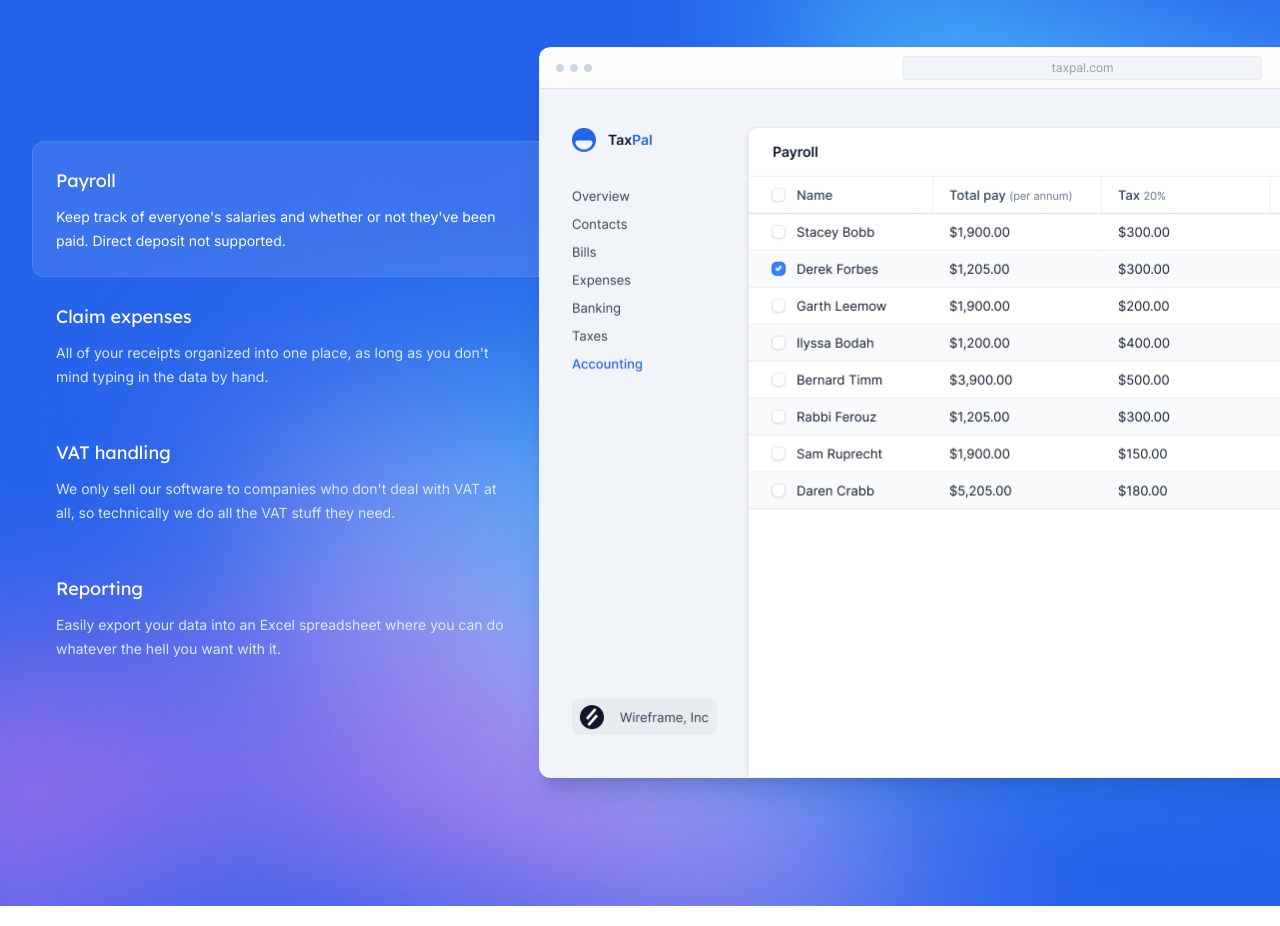
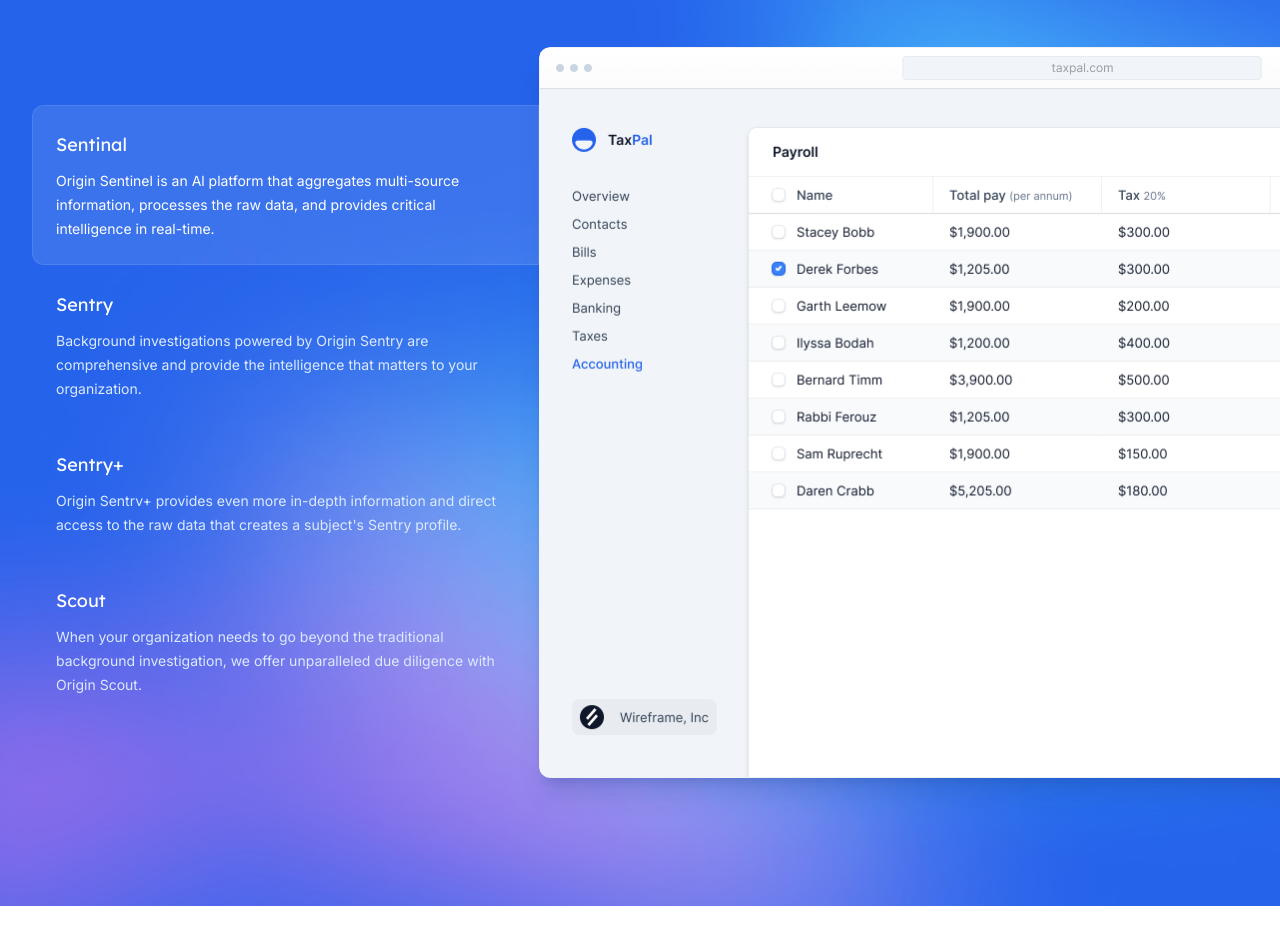
Before and after one commit to FuGuiLao/Salient, a Next.js app: page / in a window 1280 px wide. Shown: the part 1180-2106 px from the top of the page. Built offline with nearby package versions, Linux system fonts and the light colour scheme.

Commit message:
Update PrimaryFeatures.jsx

```diff
--- a/src/components/PrimaryFeatures.jsx
+++ b/src/components/PrimaryFeatures.jsx
@@ -12,27 +12,27 @@
 
 const features = [
   {
-    title: 'Payroll',
+    title: 'Sentinal',
     description:
-      "Keep track of everyone's salaries and whether or not they've been paid. Direct deposit not supported.",
+      "Origin Sentinel is an Al platform that aggregates multi-source information, processes the raw data, and provides critical intelligence in real-time.",
     image: screenshotPayroll,
   },
   {
-    title: 'Claim expenses',
+    title: 'Sentry',
     description:
-      "All of your receipts organized into one place, as long as you don't mind typing in the data by hand.",
+      "Background investigations powered by Origin Sentry are comprehensive and provide the intelligence that matters to your organization.",
     image: screenshotExpenses,
   },
   {
-    title: 'VAT handling',
+    title: 'Sentry+',
     description:
-      "We only sell our software to companies who don't deal with VAT at all, so technically we do all the VAT stuff they need.",
+      "Origin Sentrv+ provides even more in-depth information and direct access to the raw data that creates a subject's Sentry profile.",
     image: screenshotVatReturns,
   },
   {
-    title: 'Reporting',
+    title: 'Scout',
     description:
-      'Easily export your data into an Excel spreadsheet where you can do whatever the hell you want with it.',
+      'When your organization needs to go beyond the traditional background investigation, we offer unparalleled due diligence with Origin Scout.',
     image: screenshotReporting,
   },
 ]
```
